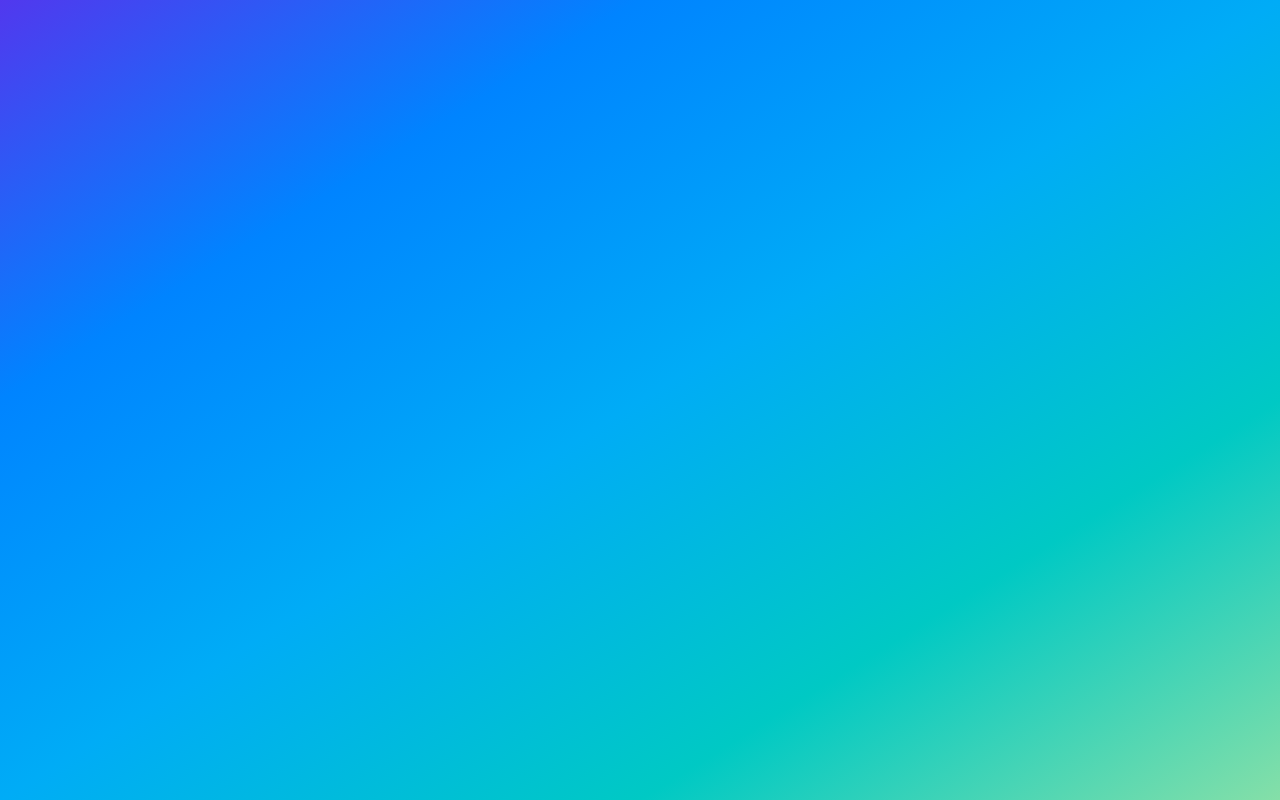
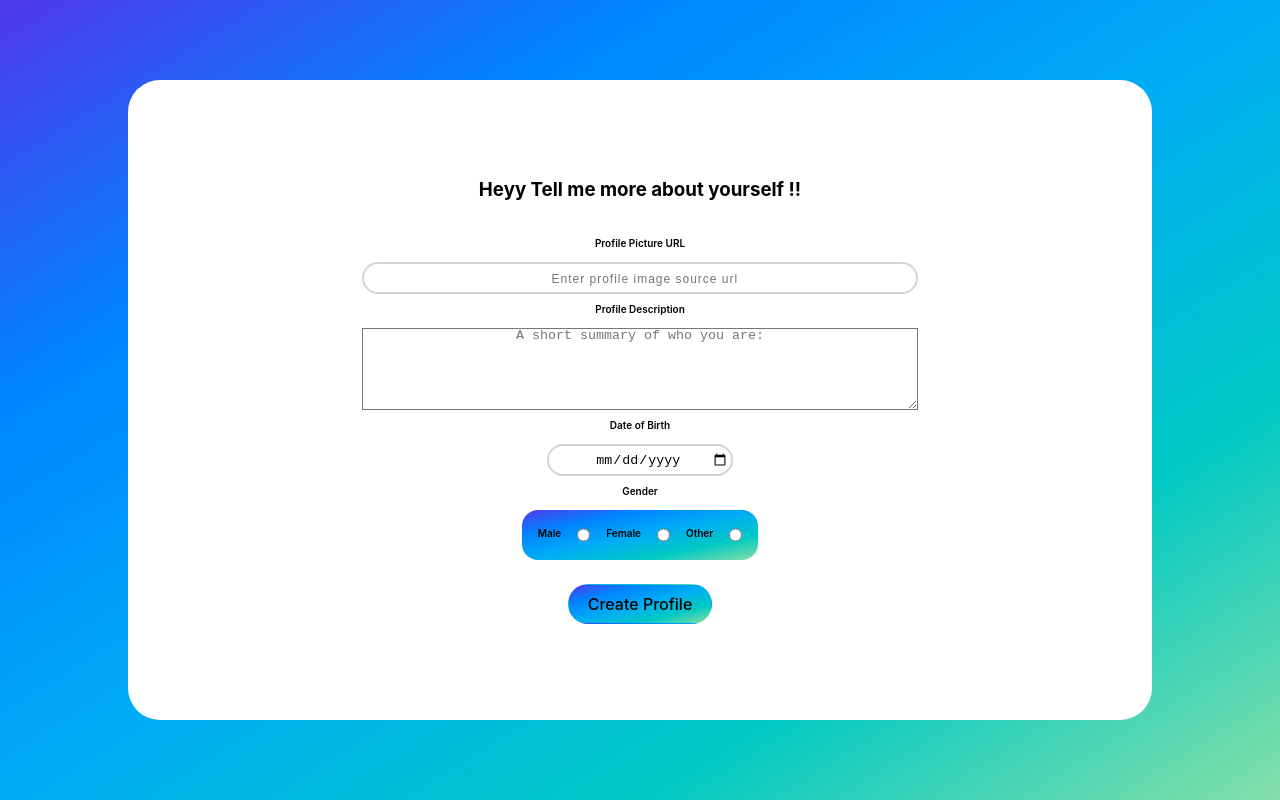
Before and after one commit to AshminJayson/FrendZy, a React (Vite) app in the folder frendzy/: page /createprofile in a window 1280 px wide. Before the commit this address had no page. Built offline with nearby package versions, Linux system fonts and the light colour scheme.

Commit message:
Final Touchups

```diff
--- a/frendzy/src/App.jsx
+++ b/frendzy/src/App.jsx
@@ -6,6 +6,7 @@ import './App.css'
 import { Login } from "./Components/Login";
 import { Signup } from './Components/Signup';
 import { Profile } from "./Components/Profile";
+import { CreateProfile } from './Components/CreateProfile';
 
 
 
@@ -17,6 +18,7 @@ function App() {
         <Routes>
           <Route exact path='/' element={<Login />}/>
           <Route path = '/signup' element={<Signup />}/>
+          <Route path= '/createprofile' element={<CreateProfile />} />
           <Route path = '/profile' element={<Profile />}/>
         </Routes>
       </div>
--- /dev/null
+++ b/frendzy/src/Components/CreateProfile.jsx
@@ -0,0 +1,64 @@
+import { useState } from "react"
+import { useNavigate } from "react-router-dom"
+import axios from "axios"
+import './profileupdation.css'
+
+export function CreateProfile() {
+
+    const navigate = useNavigate()
+
+    const [profileaddition, setProfileAdditions] = useState({
+        'username' : sessionStorage.getItem('username'),
+        'description': '',
+        'dateofbirth' : '',
+        'gender' : '',
+        'profileurl' : ''
+    })
+
+    function onSubmit(e) {
+
+        e.preventDefault()
+
+        console.log('wrokkkk')
+        let authtoken = sessionStorage.getItem('access_token')
+
+        axios.post('http://localhost:8082/api/updateprofile', profileaddition, {headers: {"Authorization": `Bearer ${authtoken}`}}).then((res) => {
+            console.log(res)
+            navigate('/profile')
+        })
+        .catch((err) => {
+            console.log(err)
+        })
+    }
+
+    function onChange(e) {
+        setProfileAdditions({...profileaddition, [e.target.name]: e.target.value})
+        console.log(profileaddition)
+    }
+
+    return (
+        <>
+            <div id="profile-updation">
+            <h3>Heyy Tell me more about yourself !!</h3>
+            <form id="create-profile-form" onSubmit={onSubmit}>
+                    <label htmlFor="profileimage">Profile Picture URL</label>
+                    <input type="text" placeholder="Enter profile image source url " name="profileurl" onChange={onChange} required/>
+                    <label htmlFor="description">Profile Description</label>
+                    <textarea rows='6' type="text" name="description" placeholder='A short summary of who you are:' onChange={onChange} required/>
+                    <label htmlFor="dateofbirth">Date of Birth</label>
+                    <input type="date" name='dateofbirth' id='dateofbirth' onChange={onChange}></input>
+                    <label htmlFor="gender">Gender</label>
+                    <div id="gender-radio">
+                        <label htmlFor="gender">Male</label>
+                        <input type="radio" name="gender" onChange={onChange} id="Male" value="Male"/>
+                        <label htmlFor="gender">Female</label>
+                        <input type="radio" name="gender" onChange={onChange} id="Female" value='Female' />
+                        <label htmlFor="gender">Other</label>
+                        <input type="radio" name="gender" onChange={onChange} id="Other" value='Other' />
+                    </div>
+                    <button>Create Profile</button>
+                </form>
+            </div>
+        </>
+    )
+}
--- a/frendzy/src/Components/Profile.css
+++ b/frendzy/src/Components/Profile.css
@@ -7,12 +7,16 @@
 }
 
 .profile-section {
+    margin-top: 2rem;
     display: flex;
     gap: 1rem;
     width: 85vw;
-    height: 85vh;
     /* background: #000; */
     gap: 1rem;
+}
+
+.profileview > h3 {
+    margin-top: 1rem;
 }
 
 .profile-section > div {
@@ -24,13 +28,12 @@
     flex-direction: column;
     align-items: center;
     justify-content: center;
-    height: 50%;
+    height: 80%;
     background: white;
     width: 25%;
 }
 
 .requested-user-details {
-    height: 100%;
     width: 50%;
     background: white;
 
--- a/frendzy/src/Components/Profile.jsx
+++ b/frendzy/src/Components/Profile.jsx
@@ -10,10 +10,7 @@ import { Profilecard, Friendrequests, SearchBar, Friendslist } from './ProfileCo
 
 export function Profile() {
 
-    const [user, setUser] = useState({
-        username: '',
-        emailid: ''
-    })
+    const [user, setUser] = useState({})
     let navigate = useNavigate()
 
     const [friendrequests, setFriendsRequests] = useState([])
@@ -35,10 +32,7 @@ export function Profile() {
             username : username
         },{headers: {"Authorization": `Bearer ${authtoken}`}}).then((res) => {
             // console.log('whyyy')
-            setUser({
-                username: res.data.username,
-                emailid: res.data.emailid
-            })
+            setUser(res.data)
 
         })
 
@@ -88,7 +82,7 @@ export function Profile() {
         <>
             <div className="profile-section">
                 <div className='current-user-details'>
-                    <Profilecard emailid={user.emailid} username={user.username}/>
+                    <Profilecard emailid={user.emailid} username={user.username} description={user.description} dateofbirth = {user.dateofbirth} profileurl = {user.profileurl}/>
                 </div>
                 <div className='requested-user-details'>
                     <SearchBar data={allUsers}/>
--- a/frendzy/src/Components/ProfileComponents.css
+++ b/frendzy/src/Components/ProfileComponents.css
@@ -206,7 +206,7 @@ button.Request.Pending {
     color: white;
     background-image: var(--grad);
     padding: 1rem;
-    min-width: 10rem;
+    width: 15rem;
     border-radius: 1rem;
 }
 
@@ -219,6 +219,7 @@ button.Request.Pending {
     display: flex;
     flex-direction: column;
     gap: .5rem;
+    align-items: center;
 }
 
 .friendslist > h3 {
--- a/frendzy/src/Components/ProfileComponents.jsx
+++ b/frendzy/src/Components/ProfileComponents.jsx
@@ -46,7 +46,7 @@ export function FriendCard(user) {
 
 
 
-export function Profilecard({username, emailid}) {
+export function Profilecard({username, emailid, description, profileurl, dateofbirth}) {
 
 
     let navigate = useNavigate()
@@ -60,11 +60,15 @@ export function Profilecard({username, emailid}) {
     return (
         <>
         <div className="profilecard">
-            <img className="profile-image" src="" alt="" width={120} height={120}/>
+            <img className="profile-image" src={profileurl} alt="" width={120} height={120}/>
             {/* <p>It's time to connect !</p> */}
             <h2>{username}</h2>
             <h4>{emailid}</h4>
-            <button id='Logout' onClick={logOut}>Logout</button>
+            <h4>{description}</h4>
+            <h4>Date of Birth : {dateofbirth}</h4>
+            { sessionStorage.getItem('username') == username &&
+                <button id='Logout' onClick={logOut}>Logout</button>
+            }
         </div>
         </>
     )
@@ -218,17 +222,22 @@ export function SearchBar({data}) {
             {Object.keys(requser).length !== 0 && (
 
                 <div className="profileview">
-                    <h4>Username</h4>
+                    {/* <h4>Username</h4>
                     <div>{requser.username}</div>
                     <h4>Email ID</h4>
-                    <div>{requser.emailid}</div>
+                    <div>{requser.emailid}</div> */}
+                    <Profilecard username={requser.username} profileurl = {requser.profileurl} emailid={requser.emailid} description={requser.description} dateofbirth={requser.dateofbirth} />
                     <button id={requser.username} className={connState} onClick={useraction}>{connState}</button>
+                    {mutualfriends.length > 0 &&
                     <h3>Mutual Friends</h3>
+                    }
                     <div className="mutualfriends"></div>
                     {mutualfriends.map((friend) => {
                         return <FriendCard user={friend}/>
                     })}
+                    {requser.friends.length > 0 &&
                     <h3>Friends</h3>
+                    }
                     <div className="friends">
                     {requser.friends.map((friend) => {
                         return <FriendCard user={friend}/>
--- a/frendzy/src/Components/Signup.jsx
+++ b/frendzy/src/Components/Signup.jsx
@@ -58,7 +58,7 @@ export function Signup() {
     }
 
     const onChange = (e) => {
-        console.log(user)
+        // console.log(user)
         createUser({ ...user, [e.target.name] : e.target.value})
     }
 
@@ -71,7 +71,7 @@ export function Signup() {
 
         e.preventDefault()
 
-        console.log(user)
+        // console.log(user)
 
         let flag = false
 
@@ -119,8 +119,16 @@ export function Signup() {
                 em.placeholder = 'This Email ID is already in use'
             }
             if (res.data == 'User Created') {
-                alert('Hop On')
-                navigate('/')
+
+                axios.post('http://localhost:8082/api/verifyuser', user).then((res) => {
+                    console.log('')
+
+                    if(res.data.loginStatus == "Login Successfull") {
+                        sessionStorage.setItem('username', res.data.username)
+                        sessionStorage.setItem('access_token', res.data.accessToken)
+                        alert('Hop on')
+                        navigate('/createprofile')
+                    }})
             }
         })
         .catch((err) => {
--- /dev/null
+++ b/frendzy/src/Components/profileupdation.css
@@ -0,0 +1,56 @@
+* {
+    margin: 0;
+    padding: 0;
+    box-sizing: border-box;
+}
+
+:root {
+    --grad: linear-gradient(to right bottom, #5138ee, #0084ff, #00acf6, #00c9c4, #85dfa8);
+}
+
+#profile-updation {
+    padding: 3rem;
+    border-radius: 2rem;
+    background: white;
+    width: 80vw;
+    height: 80vh;
+    display: flex;
+    flex-direction: column;
+    align-items: center;
+    justify-content: center;
+    color: black;
+}
+
+#profile-updation > form {
+    width: 100%;
+    display: flex;
+    flex-direction: column;
+    align-items: center;
+    justify-content: center;
+}
+
+textarea {
+    color: black;
+    text-align: center;
+    line-height: 100%;
+    width: 60%;
+    background: white;
+}
+
+#create-profile-form > input {
+    width: 60%;
+    text-align: center;
+}
+
+#create-profile-form > #dateofbirth {
+    width: 20%;
+}
+
+
+#gender-radio {
+    padding: 1rem;
+    border-radius: 1rem;
+    background-image: var(--grad);
+    display: flex;
+    gap: 1rem;
+}
```
Also changed, not shown: 2 other files (tests, documents, lock files or other folders).
